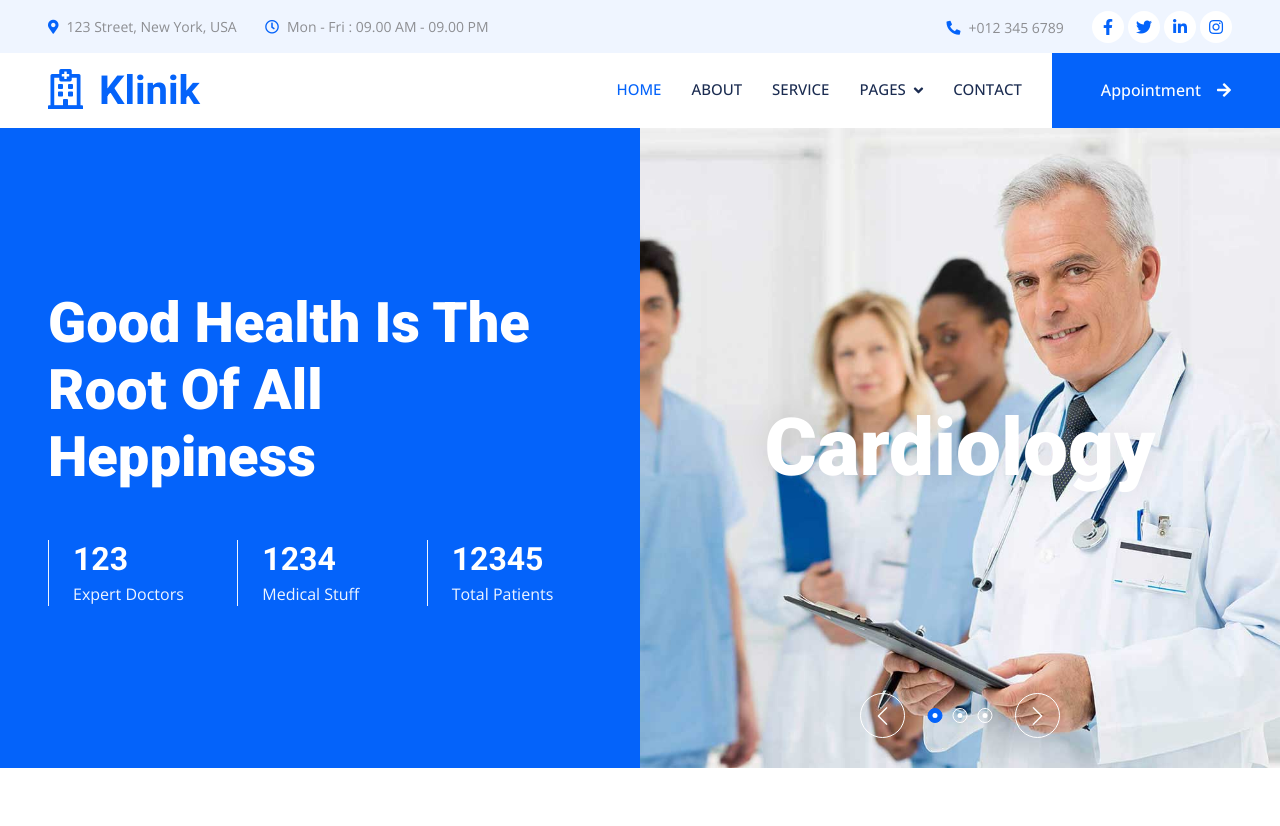
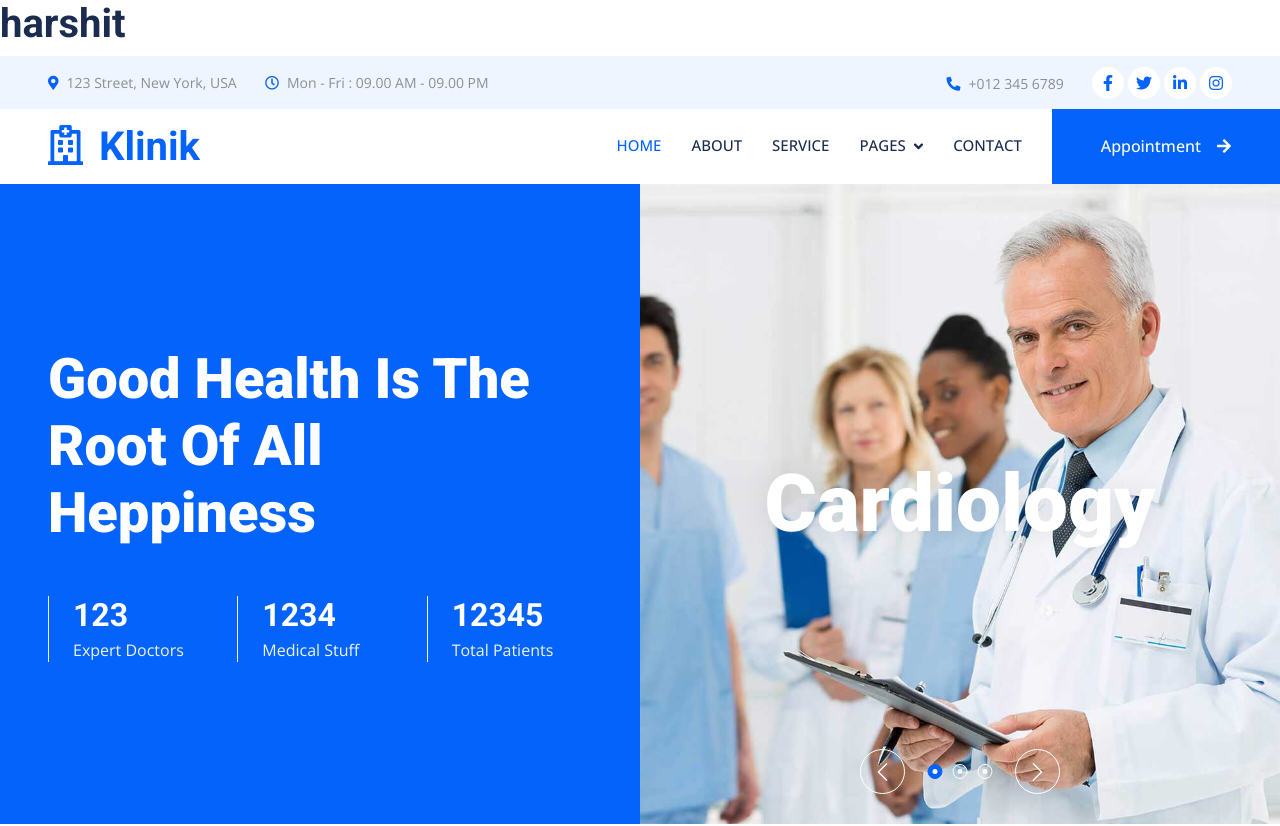
Before and after one commit to Harshitnakrani/Clinic-Project, a plain HTML site: page index.html in a window 1280 px wide. Shown: the top 826 px of the page. Drawn offline with nearby package versions, Linux system fonts and the light colour scheme.

Commit message:
Update index.html
H
S

```diff
--- a/index.html
+++ b/index.html
@@ -33,6 +33,7 @@
 </head>
 
 <body>
+    <h1>harshit</h1>
     <!-- Spinner Start -->
     <div id="spinner" class="show bg-white position-fixed translate-middle w-100 vh-100 top-50 start-50 d-flex align-items-center justify-content-center">
         <div class="spinner-grow text-primary" style="width: 3rem; height: 3rem;" role="status">
```
